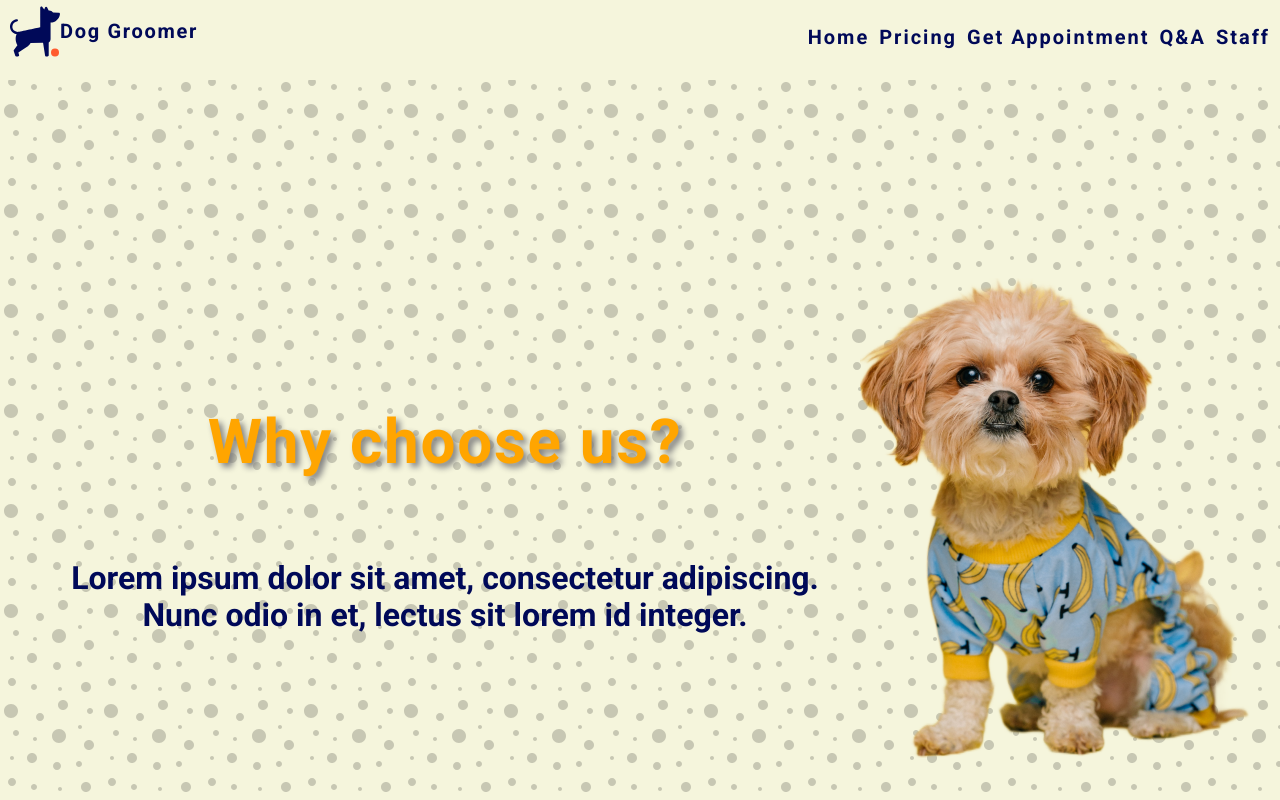
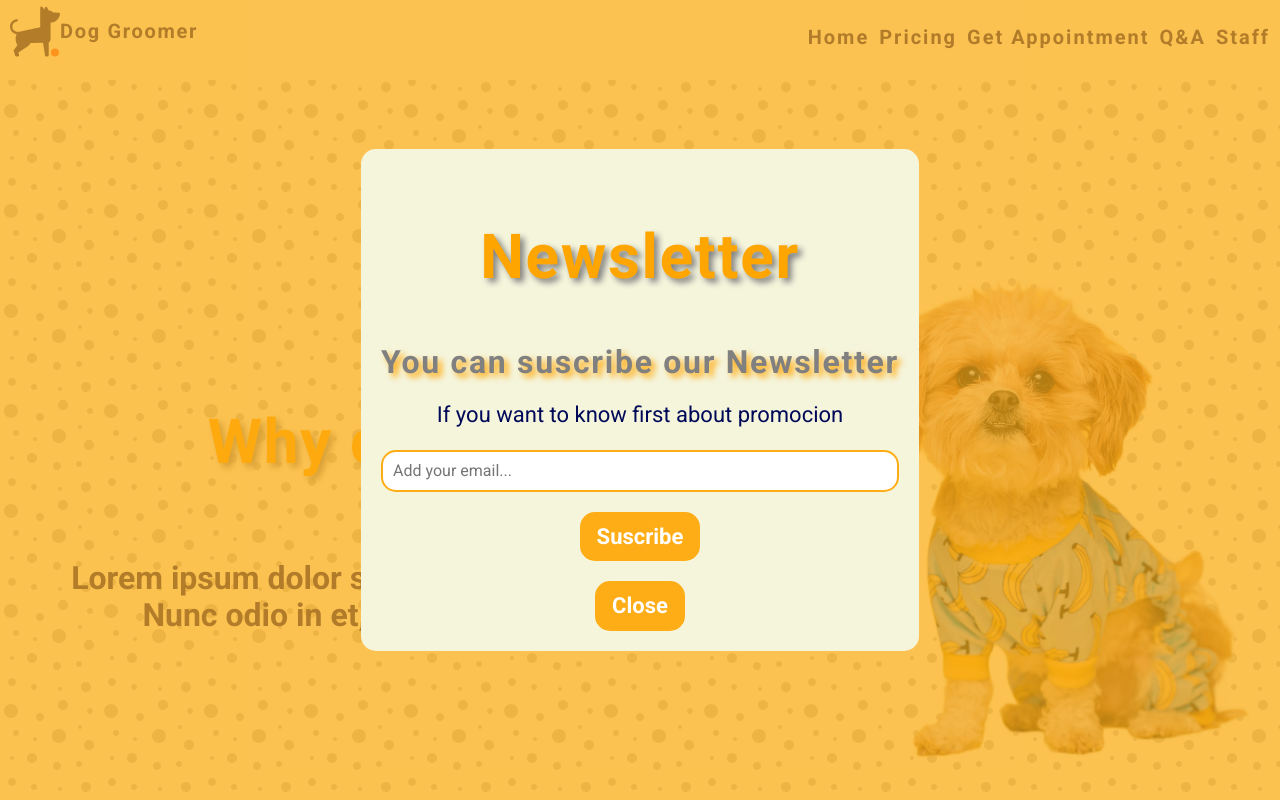
Before and after one commit to maxnatalia/dog-groomer, a React (Create React App) app: page / in a window 1280 px wide. Shown: the top 800 px of the page. Built offline with nearby package versions, Linux system fonts and the light colour scheme.

Commit message:
added Newsletter to Homepage

```diff
--- a/src/features/HomePage/index.js
+++ b/src/features/HomePage/index.js
@@ -2,10 +2,12 @@ import Carousel from "./Carousel";
 import Content from "./Content";
 import AboutUs from "./AboutUs";
 import Testimonials from "./Testimonials";
+import Newsletter from "../../common/Newsletter";
 
 const HomePage = () => {
     return (
         <>
+            <Newsletter />
             <Carousel />
             <Content />
             <AboutUs />
```
